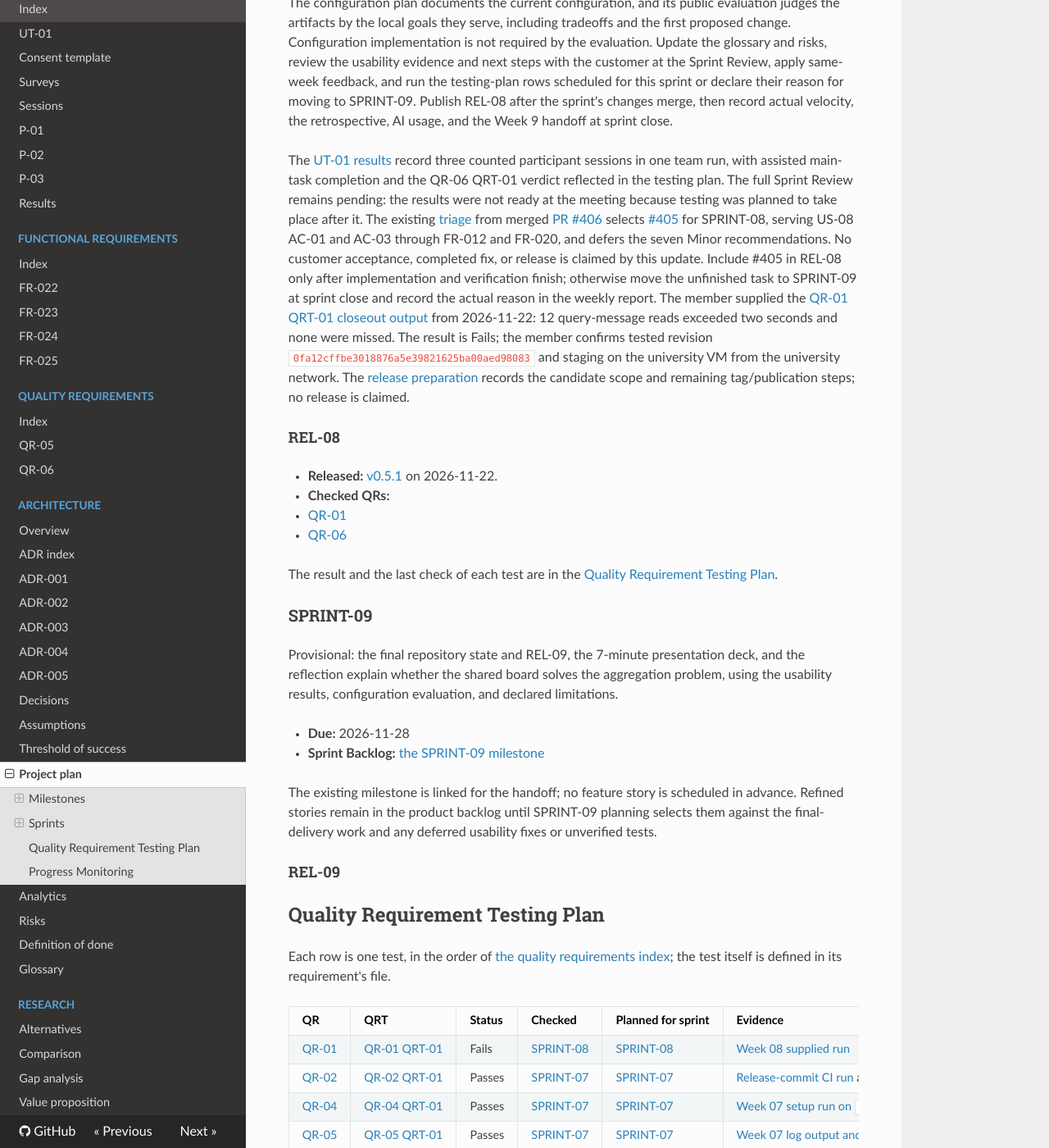
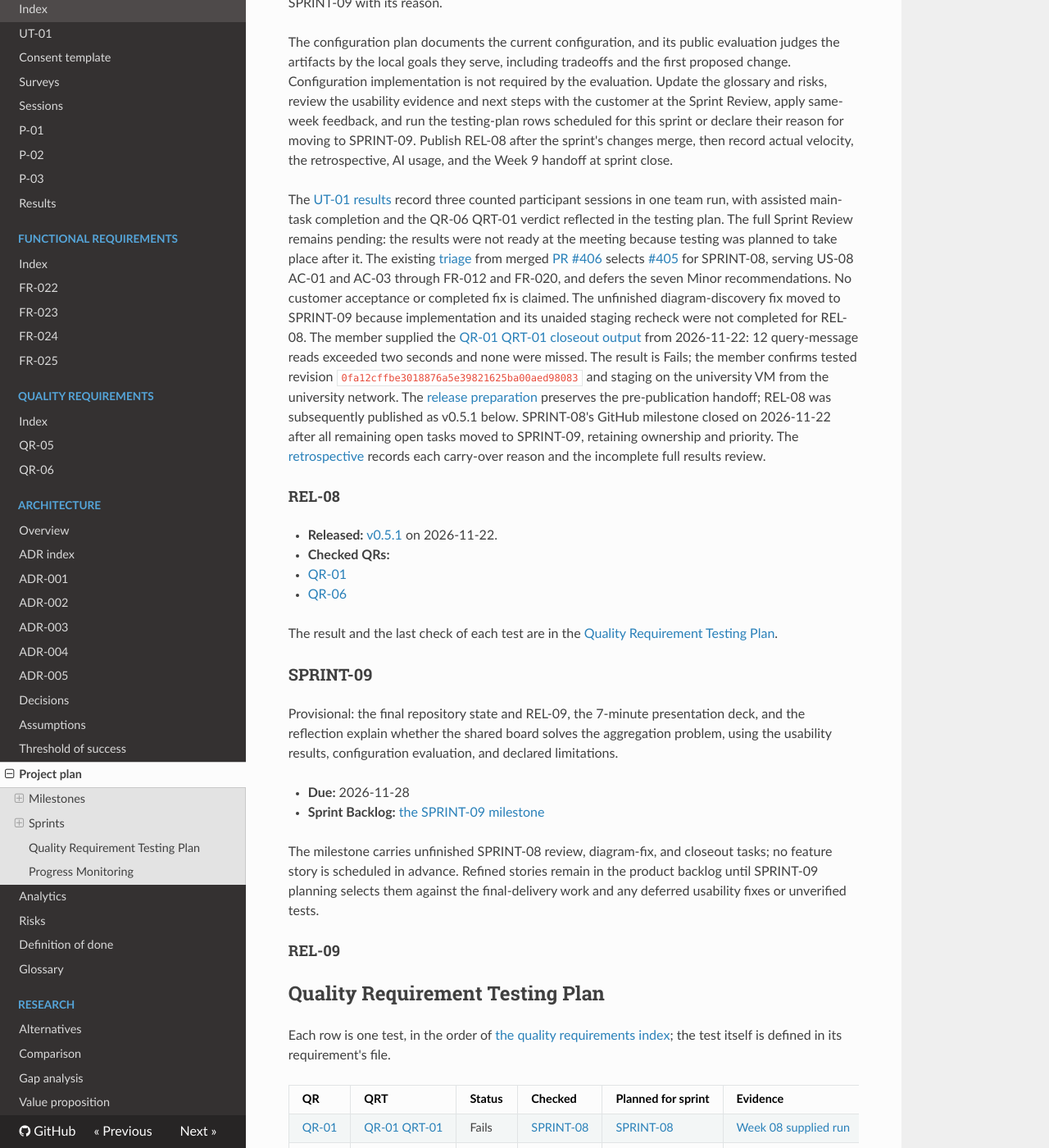
Before and after one commit to WellMadeTeam/workspace-ai-03, an MkDocs documentation site: the page built from docs/project-plan.md, in a window 1280 px wide and 1400 px high, scrolled down 5292 px. Shown: the whole window at 82% size. Built offline with MkDocs 1.6.1, drawn with Linux system fonts in a browser that asks for light colours; nearby versions of some CDN libraries; some of the changed text lies outside the part shown.

Commit message:
docs(retrospective): close sprint 08 and carry unfinished tasks

```diff
--- a/docs/project-plan.md
+++ b/docs/project-plan.md
@@ -140,6 +140,7 @@ The team establishes whether the shared board helps representative participants
 - **Due:** 2026-11-21
 - **Sprint Backlog:** [the issues scheduled into SPRINT-08](https://github.com/WellMadeTeam/workspace-ai-03/milestone/8)
 - **Planned Velocity:** 0
+- **Actual Velocity:** 0; this was a task sprint with no selected feature stories, and unfinished review, diagram-fix, and closeout tasks moved to SPRINT-09 for the reasons in the [retrospective](../reports/week-08/sprint-retrospective.md).
 
 This is a task sprint: no feature user stories are selected, so the hand-computed total of selected stories' points is 0.
 Markdown acceptance and image generation return to the unscheduled product backlog alongside the other refined feature stories, with their estimates retained and no milestone, ownership values, or assignees until a later sprint is planned.
@@ -169,11 +170,13 @@ Publish REL-08 after the sprint's changes merge, then record actual velocity, th
 The [UT-01 results](usability-tests/ut-01/results.md) record three counted participant sessions in one team run, with assisted main-task completion and the QR-06 QRT-01 verdict reflected in the testing plan.
 The full Sprint Review remains pending: the results were not ready at the meeting because testing was planned to take place after it.
 The existing [triage](usability-tests/ut-01/results.md#triage) from merged [PR #406](https://github.com/WellMadeTeam/workspace-ai-03/pull/406) selects [#405](https://github.com/WellMadeTeam/workspace-ai-03/issues/405) for SPRINT-08, serving US-08 AC-01 and AC-03 through FR-012 and FR-020, and defers the seven Minor recommendations.
-No customer acceptance, completed fix, or release is claimed by this update.
-Include #405 in REL-08 only after implementation and verification finish; otherwise move the unfinished task to SPRINT-09 at sprint close and record the actual reason in the weekly report.
+No customer acceptance or completed fix is claimed.
+The unfinished diagram-discovery fix moved to SPRINT-09 because implementation and its unaided staging recheck were not completed for REL-08.
 The member supplied the [QR-01 QRT-01 closeout output](../reports/week-08/qr-01-qrt-01.md) from 2026-11-22: 12 query-message reads exceeded two seconds and none were missed.
 The result is Fails; the member confirms tested revision `0fa12cffbe3018876a5e39821625ba00aed98083` and staging on the university VM from the university network.
-The [release preparation](../reports/week-08/release-preparation.md) records the candidate scope and remaining tag/publication steps; no release is claimed.
+The [release preparation](../reports/week-08/release-preparation.md) preserves the pre-publication handoff; REL-08 was subsequently published as v0.5.1 below.
+SPRINT-08's GitHub milestone closed on 2026-11-22 after all remaining open tasks moved to SPRINT-09, retaining ownership and priority.
+The [retrospective](../reports/week-08/sprint-retrospective.md) records each carry-over reason and the incomplete full results review.
 
 #### REL-08
 
@@ -191,7 +194,7 @@ Provisional: the final repository state and REL-09, the 7-minute presentation de
 - **Due:** 2026-11-28
 - **Sprint Backlog:** [the SPRINT-09 milestone](https://github.com/WellMadeTeam/workspace-ai-03/milestone/9)
 
-The existing milestone is linked for the handoff; no feature story is scheduled in advance.
+The milestone carries unfinished SPRINT-08 review, diagram-fix, and closeout tasks; no feature story is scheduled in advance.
 Refined stories remain in the product backlog until SPRINT-09 planning selects them against the final-delivery work and any deferred usability fixes or unverified tests.
 
 #### REL-09
```
Also changed, not shown: reports/week-08/sprint-retrospective.md (added, +49 -0 lines).
